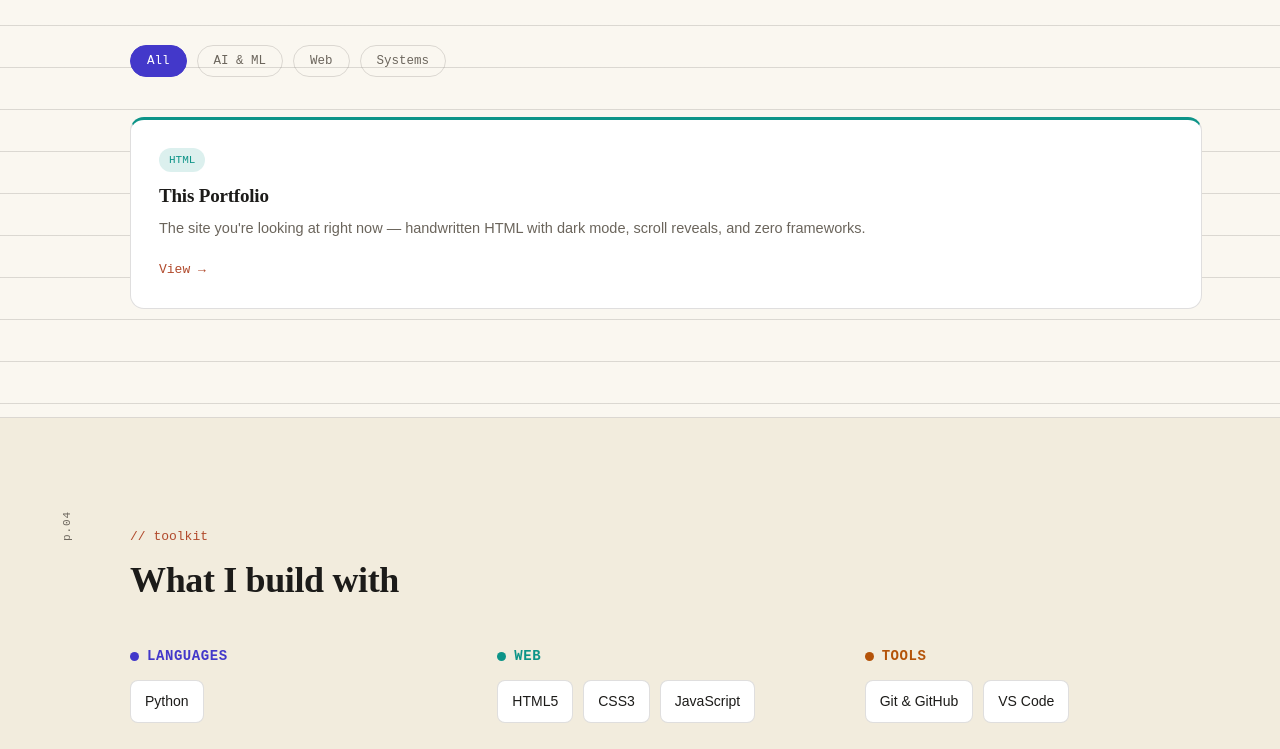
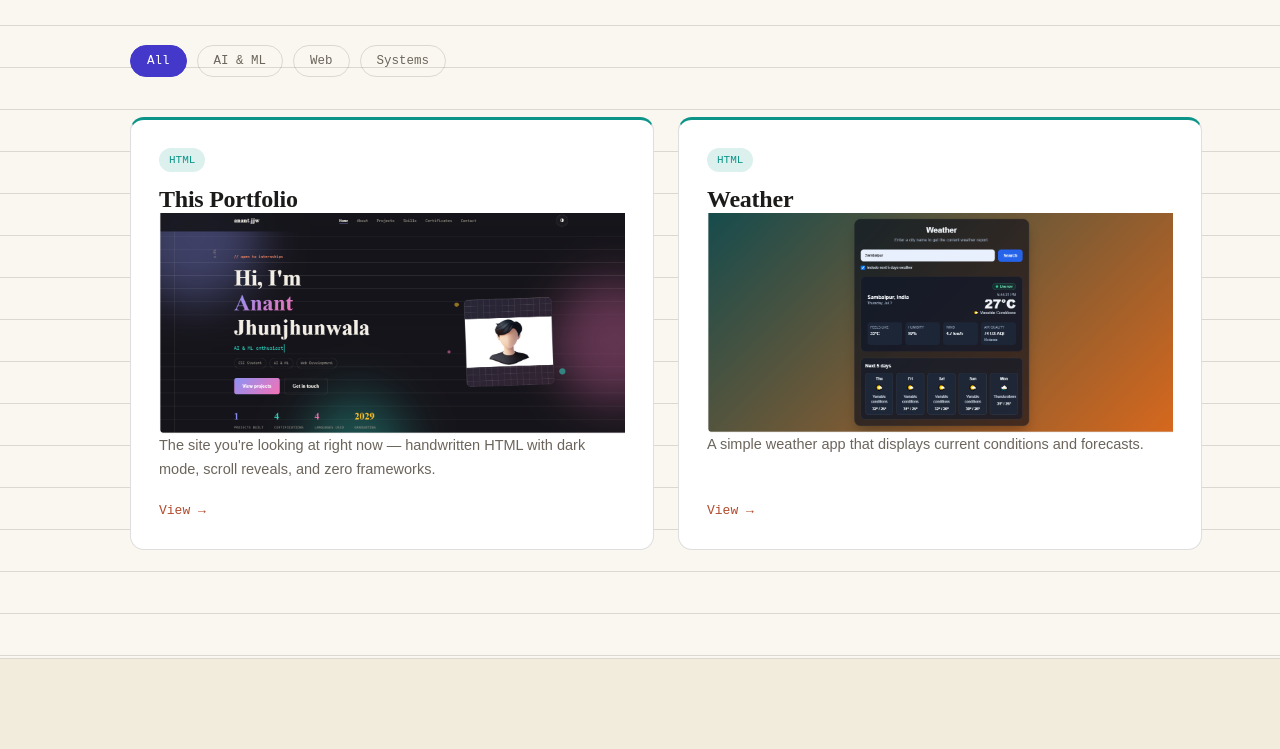
Before and after one commit to anant0987/portfolio, a plain HTML site: page index.html in a window 1280 px wide. Shown: the part 1529-2278 px from the top of the page. Drawn offline with Linux system fonts and the light colour scheme.

Commit message:
add two projects with img

```diff
--- a/index.html
+++ b/index.html
@@ -73,7 +73,7 @@
         <div class="dot-deco dd1"></div>
         <div class="dot-deco dd2"></div>
         <div class="dot-deco dd3"></div>
-        <div class="avatar"><img src="https://encrypted-tbn0.gstatic.com/images?q=tbn:ANd9GcQU1nCuTPMAJM0-jTg68zn6kJOC3UFfcQRXBML2wOHTng&s=10" alt="Anant Jhunjhunwala"></div>
+        <div class="avatar"><img src="myphoto.png" alt="Anant Jhunjhunwala"></div>
       </div>
     </div>
   </div>
@@ -130,9 +130,17 @@
 
       <div class="card reveal tilt" data-category="web">
         <div class="card-tags"><span class="card-tag">HTML</span></div>
-        <h4>This Portfolio</h4>
+        <h2>This Portfolio</h2>
+        <img src="preview.png" alt="Portfolio screenshot" class="card-img">
         <p>The site you're looking at right now — handwritten HTML with dark mode, scroll reveals, and zero frameworks.</p>
         <a href="https://anant0987.github.io/portfolio/ " target="_blank" class="card-link">View →</a>
+      </div>
+      <div class="card reveal tilt" data-category="web">
+        <div class="card-tags"><span class="card-tag">HTML</span></div>
+        <h2>Weather</h2>
+        <img src="Weather.png" alt="Weather app screenshot" class="card-img">
+        <p>A simple weather app that displays current conditions and forecasts.</p>
+        <a href="https://anant0987.github.io/weather/ " target="_blank" class="card-link">View →</a>
       </div>
 
     </div>
```
Also changed, not shown: Weather.png (added), myphoto.png (added).
